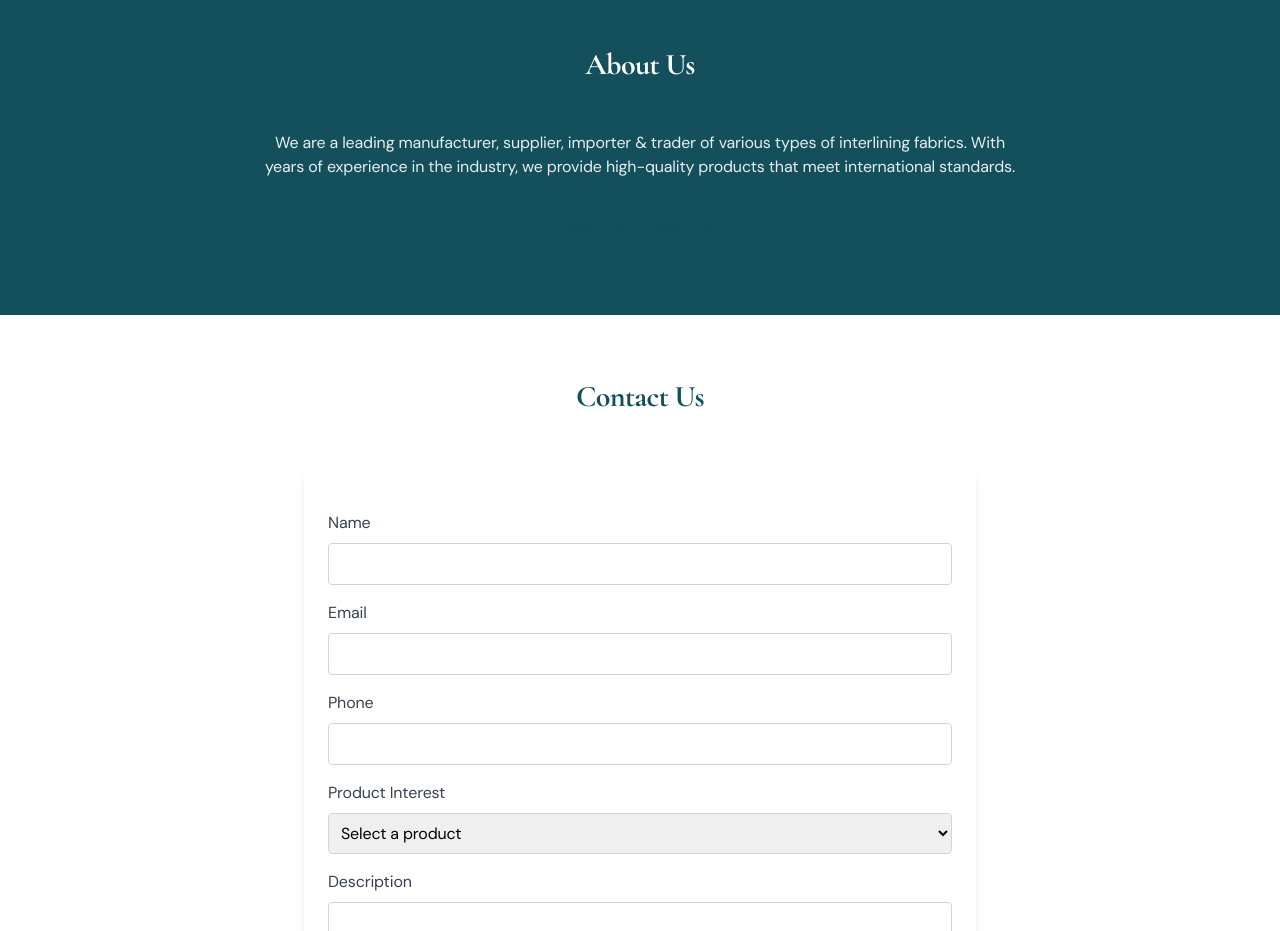
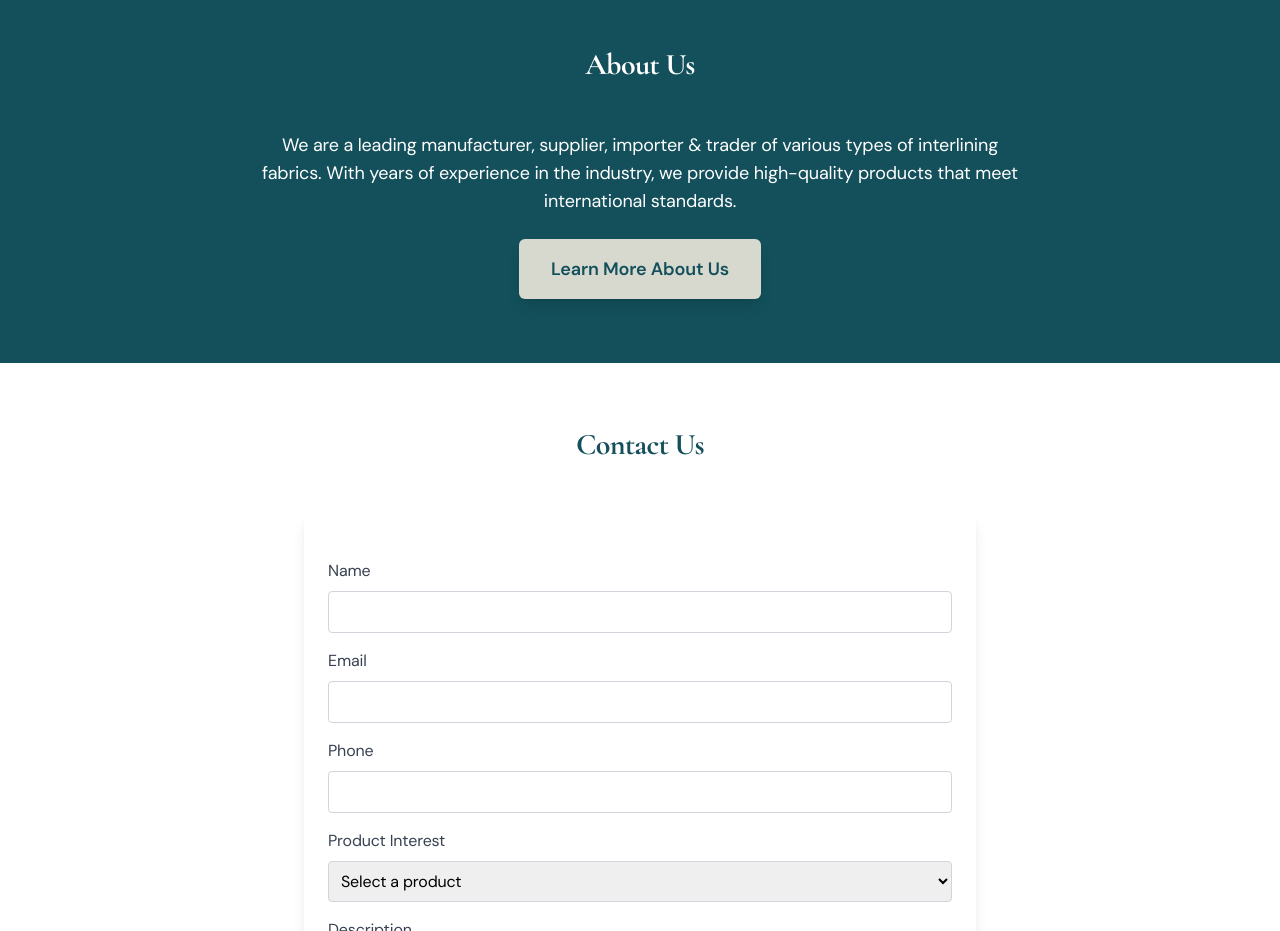
Before and after one commit to Tavishaa/fabric_website, a React (Vite) app: page / in a window 1280 px wide. Shown: the part 1180-2111 px from the top of the page. Built offline with nearby package versions, Linux system fonts and the light colour scheme.

Commit message:
about us

```diff
--- a/src/pages/Home.jsx
+++ b/src/pages/Home.jsx
@@ -2,6 +2,7 @@ import { motion } from 'framer-motion';
 import Carousel from '../components/Carousel';
 import ProductCard from '../components/ProductCard';
 import ContactForm from '../components/ContactForm';
+import { Link } from 'react-router-dom';
 
 function Home() {
   const products = [
@@ -50,29 +51,25 @@ function Home() {
       <section className="py-16 bg-primary text-background">
         <div className="container mx-auto px-4">
           <motion.h2
-            initial={{ opacity: 0, y: 20 }}
-            animate={{ opacity: 1, y: 0 }}
+            initial={{ opacity: 1 }}
+            animate={{ opacity: 1 }}
             className="text-3xl font-bold text-center text-gold mb-12"
           >
             About Us
           </motion.h2>
 
-          <motion.div
-            initial={{ opacity: 0 }}
-            animate={{ opacity: 1 }}
-            className="max-w-3xl mx-auto text-center"
-          >
-            <p className="text-background/90 mb-6">
+          <div className="max-w-3xl mx-auto text-center">
+            <p className="text-background mb-6 text-lg">
               We are a leading manufacturer, supplier, importer & trader of various types of interlining fabrics.
               With years of experience in the industry, we provide high-quality products that meet international standards.
             </p>
-            <a
-              href="/about"
-              className="inline-block bg-gold text-primary px-6 py-3 rounded hover:bg-secondary transition-all duration-300"
+            <Link
+              to="/about"
+              className="inline-block bg-secondary text-primary px-8 py-4 rounded-md hover:bg-secondary-light transition-all duration-300 font-semibold text-lg shadow-lg"
             >
               Learn More About Us
-            </a>
-          </motion.div>
+            </Link>
+          </div>
         </div>
       </section>
 
```
